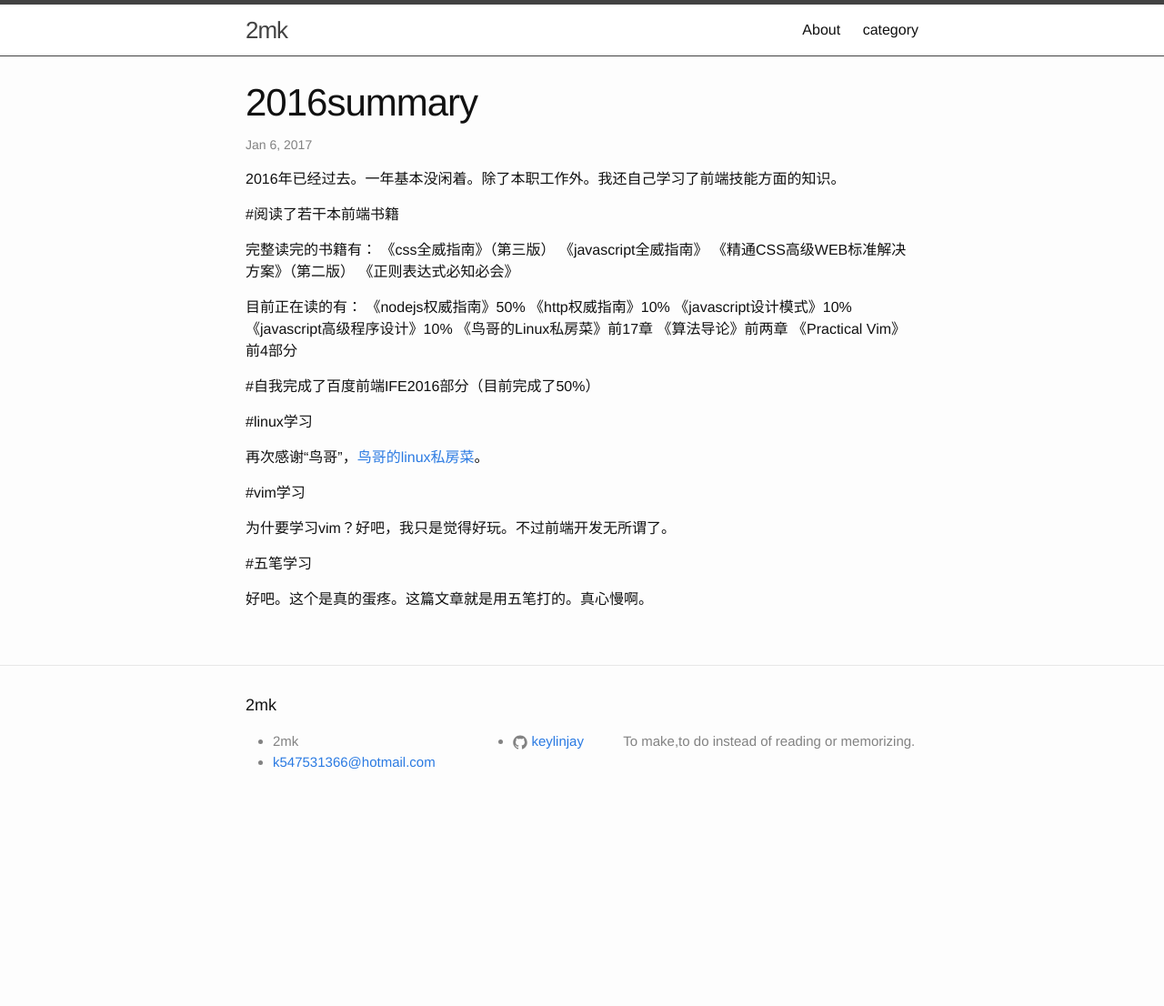
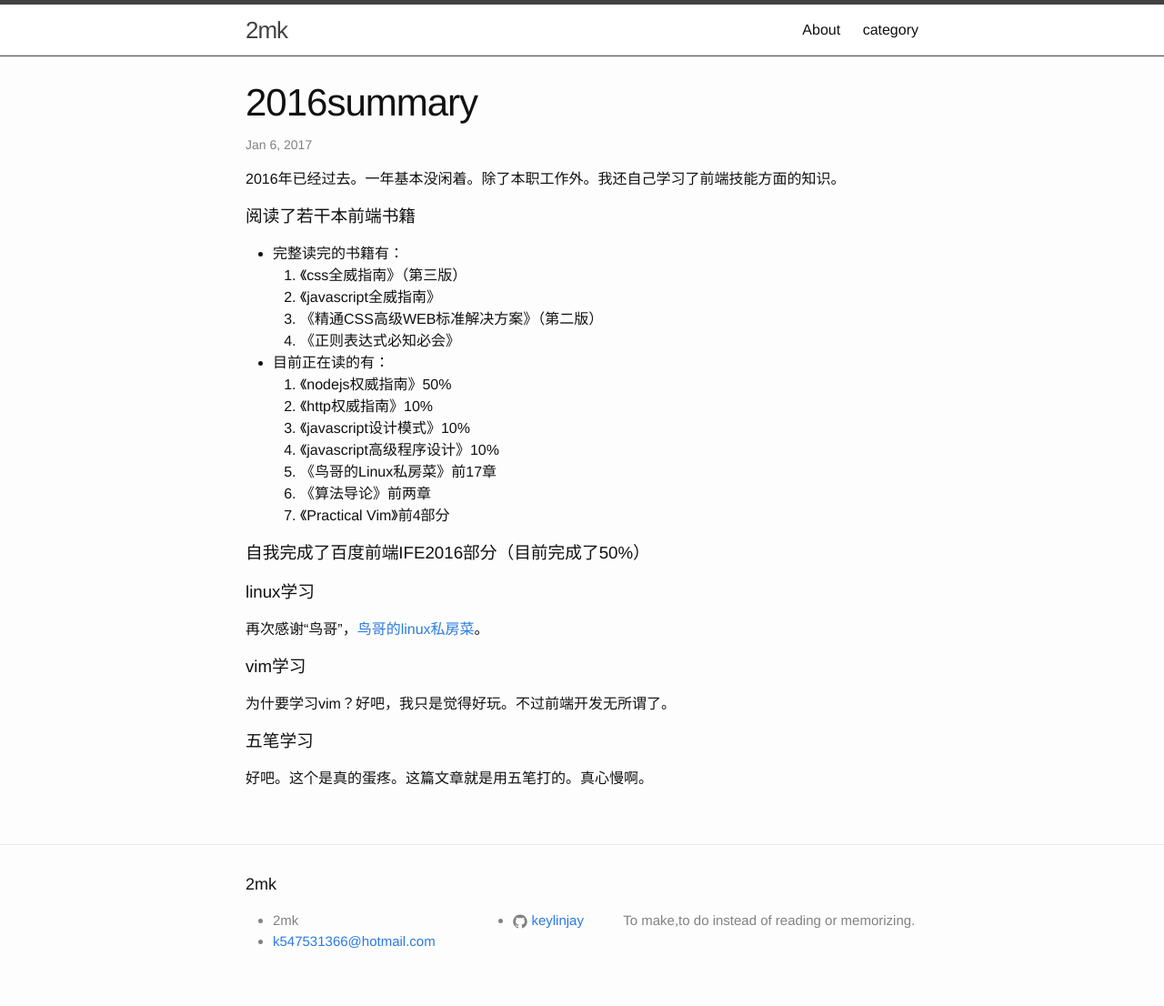
Before and after one commit to keylinjay/keylinjay.github.io, a Jekyll site: the page built from _posts/2017-01-06-2016summary.md, in a window 1280 px wide. Shown: the whole page at 91% size. Built offline with Jekyll 4.4.1, drawn with Linux system fonts in a browser that asks for light colours; our own code applies the rules of GitHub Pages for plain Markdown files; before the commit the page ends 909 px from its top, so only the background shows below that; some of the changed lines change nothing that is shown.

Commit message:
update a blog, from asus

```diff
--- a/_posts/2017-01-06-2016summary.md
+++ b/_posts/2017-01-06-2016summary.md
@@ -6,33 +6,33 @@
 
 2016年已经过去。一年基本没闲着。除了本职工作外。我还自己学习了前端技能方面的知识。
 
-#阅读了若干本前端书籍
+# 阅读了若干本前端书籍
 
-完整读完的书籍有：
-《css全威指南》（第三版）
-《javascript全威指南》
-《精通CSS高级WEB标准解决方案》（第二版）
-《正则表达式必知必会》
+* 完整读完的书籍有：
+1. 《css全威指南》（第三版）
+2. 《javascript全威指南》
+3. 《精通CSS高级WEB标准解决方案》（第二版）
+4. 《正则表达式必知必会》
 
-目前正在读的有：
-《nodejs权威指南》50%
-《http权威指南》10%
-《javascript设计模式》10%
-《javascript高级程序设计》10%
-《鸟哥的Linux私房菜》前17章
-《算法导论》前两章
-《Practical Vim》前4部分
+* 目前正在读的有：
+1. 《nodejs权威指南》50%
+2. 《http权威指南》10%
+3. 《javascript设计模式》10%
+4. 《javascript高级程序设计》10%
+5. 《鸟哥的Linux私房菜》前17章
+6. 《算法导论》前两章
+7. 《Practical Vim》前4部分
 
-#自我完成了百度前端IFE2016部分（目前完成了50%）
+# 自我完成了百度前端IFE2016部分（目前完成了50%）
 
-#linux学习
+# linux学习
 
 再次感谢“鸟哥”，[鸟哥的linux私房菜](http://linux.vbird.org/)。
 
-#vim学习
+# vim学习
 
 为什要学习vim？好吧，我只是觉得好玩。不过前端开发无所谓了。
 
-#五笔学习
+# 五笔学习
 
 好吧。这个是真的蛋疼。这篇文章就是用五笔打的。真心慢啊。
```
